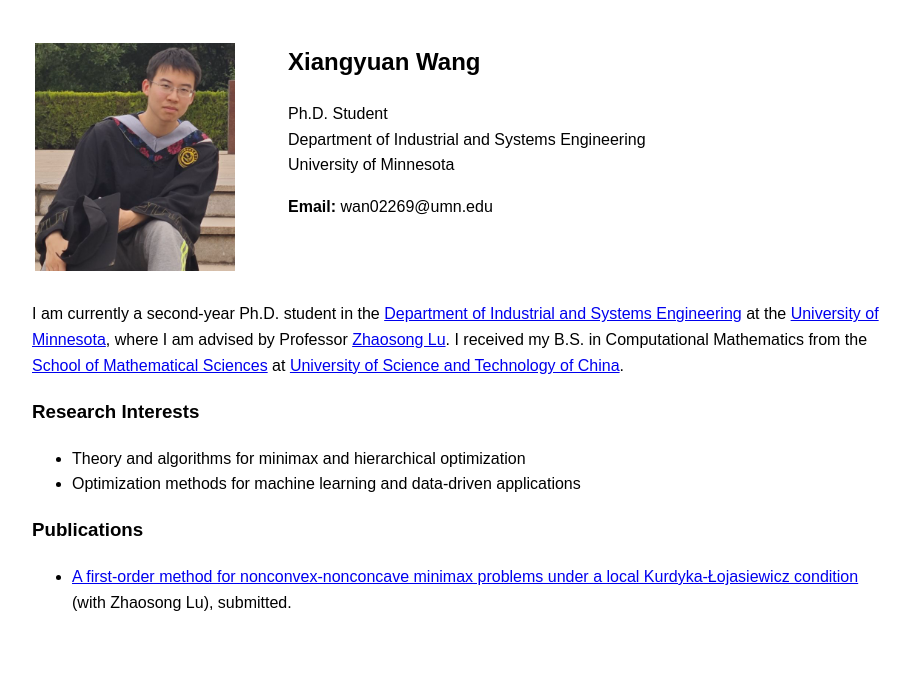
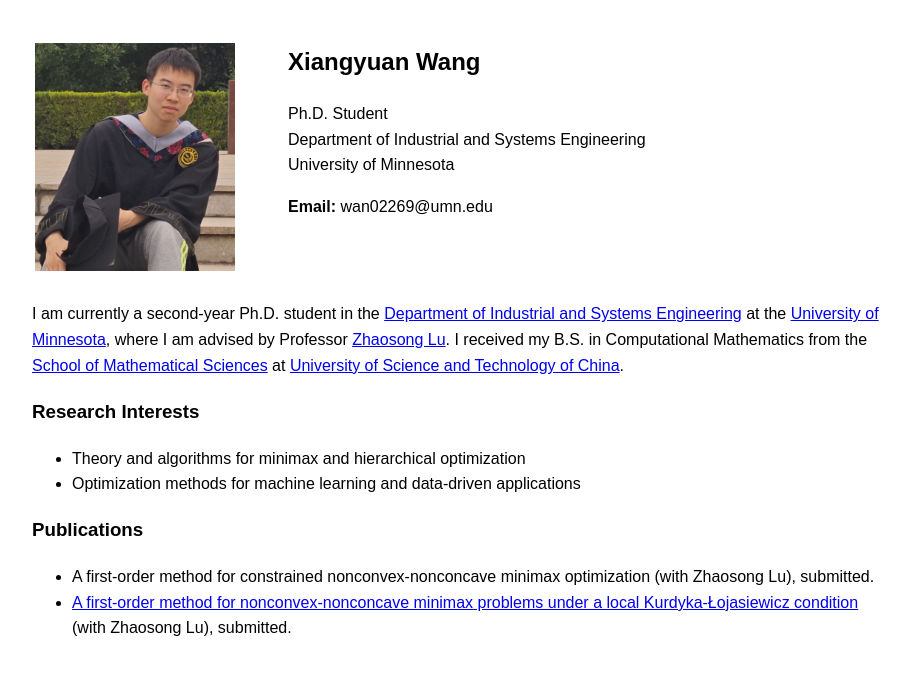
Before and after one commit to yuanyuan612/yuanyuan612.github.io, a plain HTML site: page index.html in a window 1280 px wide. Shown: the whole page, without its empty margins (183-1092 px from the left). Drawn offline with Linux system fonts and the light colour scheme.

Commit message:
P2 without pdf

```diff
--- a/index.html
+++ b/index.html
@@ -60,7 +60,7 @@
 
   <h3>Publications</h3>
   <ul>
-    <!-- <li>A first-order method for constrained nonconvex-nonconcave minimax optimization (with Zhaosong Lu), submitted.</li> -->
+    <li>A first-order method for constrained nonconvex-nonconcave minimax optimization (with Zhaosong Lu), submitted.</li>
     <li><a href="2507.01932v1.pdf">A first-order method for nonconvex-nonconcave minimax problems under a local Kurdyka-Łojasiewicz condition</a> (with Zhaosong Lu), submitted.</li>
   </ul>
 
```
